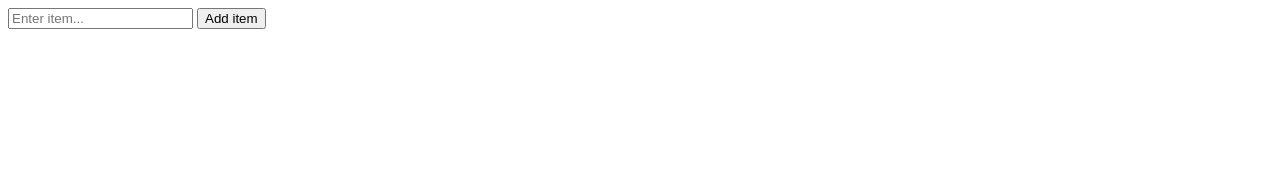
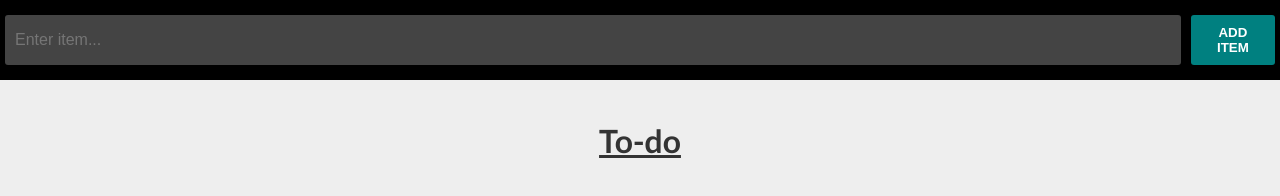
Before and after one commit to Mandosis/prime_peer_angular, a plain HTML site: page index.html in a window 1280 px wide. Drawn offline with Linux system fonts and the light colour scheme.

Commit message:
Styled with CSS

```diff
--- a/index.html
+++ b/index.html
@@ -8,13 +8,18 @@
     <link rel="stylesheet" href="style.css" />
   </head>
   <body ng-controller="MainController">
-    <input type="text" ng-model="item" placeholder="Enter item..." />
-    <button ng-click="addItem(item)">Add item</button>
+    <div class="input">
+      <input type="text" ng-model="item" placeholder="Enter item..." />
+      <button ng-click="addItem(item)">Add item</button>
+    </div>
 
-    <div ng-repeat="item in items track by $index">
+    <div class="title">
+      <h1>To-do</h1>
+    </div>
+    <div class="items" ng-repeat="item in items track by $index">
       <div class="item">
-        <input type="checkbox" />
-        {{item}}
+        <input type="checkbox" id="item{{$index}}"/>
+        <label for="item{{$index}}" ng-class="{'': !isActive, 'active': isActive}" >{{item}}</label>
       </div>
     </div>
   </body>
--- a/style.css
+++ b/style.css
@@ -1,3 +1,98 @@
+@import url(https://fonts.googleapis.com/css?family=Lato:400,700);
+
+body {
+  background: #EEE;
+  color: #333;
+  margin: 0;
+  padding: 0;
+  font-family: 'Lato', sans-serif;
+  padding-top: 100px;
+}
 .checked {
   text-decoration: line-through;
 }
+
+.items {
+  width: 80%;
+  margin-left: auto;
+  margin-right: auto;
+  background: #FFF;
+  color: #333;
+  padding: 20px;
+}
+
+.items:nth-child(odd) {
+  background: #FaFaFa;
+}
+
+.input {
+  width: 100%;
+  height: 80px;
+  background: #000;
+  position: absolute;
+  top: 0;
+  display: flex;
+  justify-content: center;
+}
+
+.title {
+  width: 80%;
+  margin-left: auto;
+  margin-right: auto;
+}
+
+h1 {
+  text-align: center;
+  font-weight: 700;
+  text-decoration: underline;
+  color: #333;
+
+}
+
+/* Buttons */
+button {
+  outline: none;
+  background: teal;
+  padding: 10px;
+  border: none;
+  border-radius: 3px;
+  color: #FFF;
+  text-transform: uppercase;
+  font-weight: bold;
+  height: 50px;
+  margin: 15px 5px 0px 5px;
+  transition: background 0.2s ease-in;
+}
+
+button:hover {
+  background: #07AA9E;
+}
+
+input::-webkit-outer-spin-button,
+input::-webkit-inner-spin-button {
+    -webkit-appearance: none;
+    margin: 0;
+}
+
+/* Form Elements */
+input[type="text"] {
+  outline: none;
+  background: #444;
+  height: 30px;
+  width: calc(100% - 119px);
+  padding: 10px;
+  border: none;
+  border-radius: 3px;
+  margin: 15px 5px 0px 5px;
+  font-size: 16px;
+  transition: background 0.2s ease-in, border-color 0.2s ease-in, color 0.2s ease-in;
+  border-color: #333;
+  color: #CCC;
+}
+
+input[type="text"]:focus {
+  background: #555;
+  border: 3px solid teal;
+  margin: 12px 2px 0px 2px;
+  color: #EEE;
+}
```
